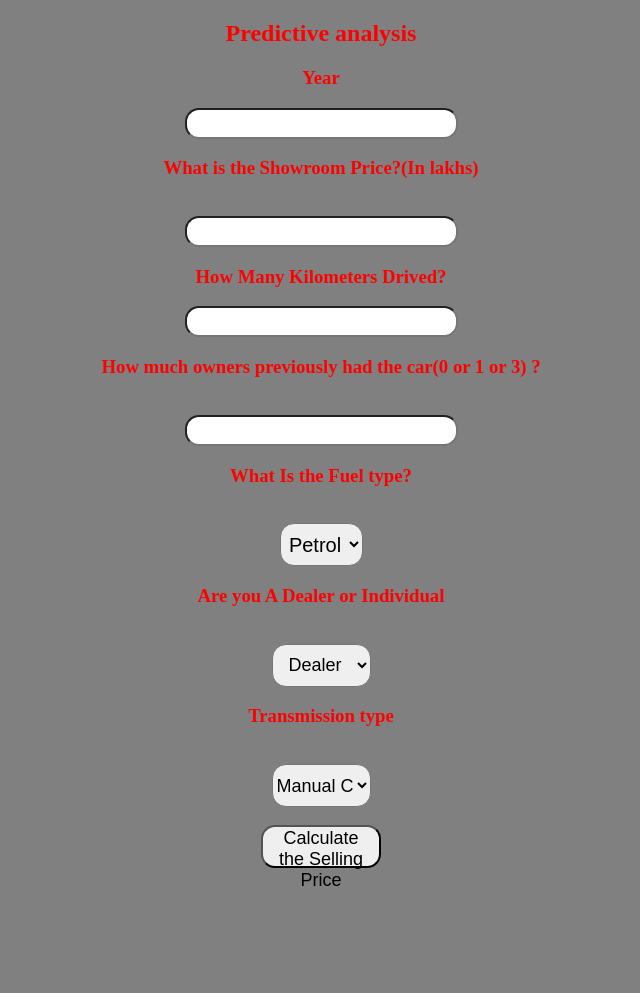
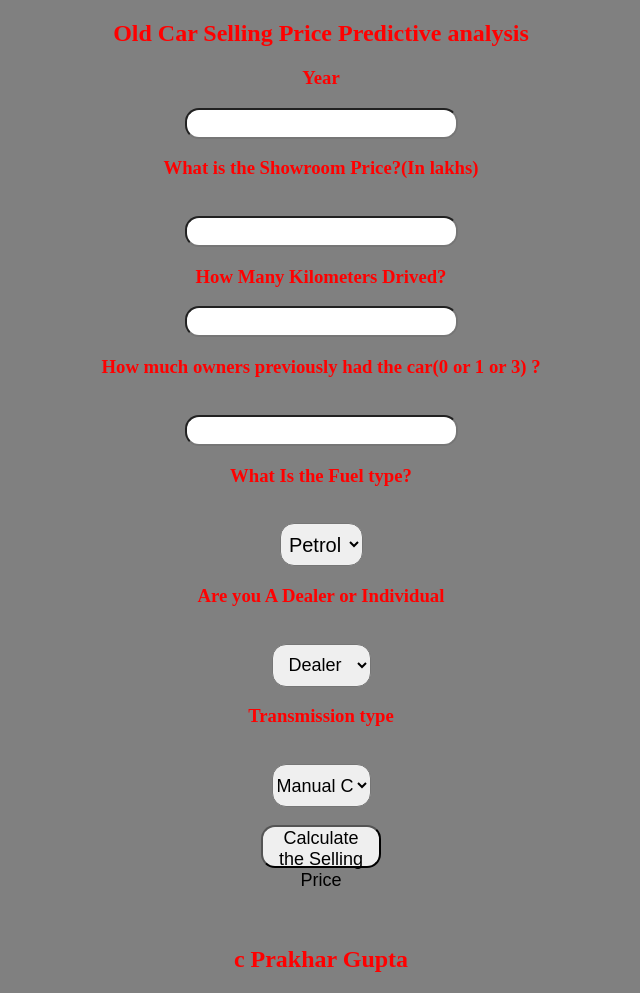
Before and after one commit to iamprakhargupta/oldcar, a Flask app: page / in a window 1280 px wide. Shown: the whole page, without its empty margins (319-959 px from the left). Before the commit the page ends 886 px from the top, so only its background shows below. Run offline with Flask 2, Linux system fonts and the light colour scheme; parts of the project's set-up code (start-up, migrations or seed data) failed here and were passed over.

Commit message:
Update index.html

```diff
--- a/templates/index.html
+++ b/templates/index.html
@@ -11,7 +11,8 @@
 
     <div style="color:red">
         <form action="{{ url_for('predict')}}" method="post">
-            <h2>Predictive analysis</h2>
+
+            <h2>Old Car Selling Price Predictive analysis</h2>
             <h3>Year</h3>
             <input id="first" name="Year" type="number ">
             <h3>What is the Showroom Price?(In lakhs)</h3><br><input id="second" name="Present_Price" required="required">
@@ -41,6 +42,8 @@
 
 
         <br><br><h3>{{ prediction_text }}<h3>
+
+        <h2>c Prakhar Gupta</h2>
     </div>
 
 
```
